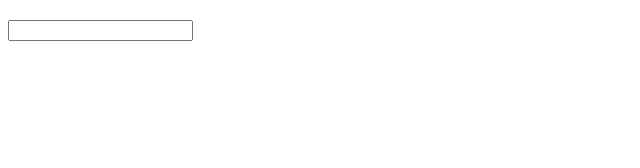
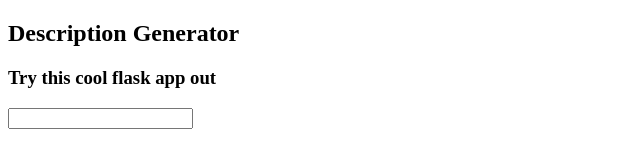
Before and after one commit to mepue-mels/etchteeemel, a website: page src/index.html in a window 1280 px wide. Shown: the whole page, without its empty margins (0-640 px from the left). Drawn offline with Linux system fonts and the light colour scheme; files that its build step writes are made by us from their sources; files whose address does not match are found by name.

Commit message:
added text under text-container

```diff
--- a/src/index.html
+++ b/src/index.html
@@ -9,8 +9,8 @@
 <body>
     <div class="container">
         <div class="text-container">
-            <h2 class="main-text"></h2>
-            <h3 class="sub-text"></h3>
+            <h2 class="main-text">Description Generator</h2>
+            <h3 class="sub-text">Try this cool flask app out</h3>
         </div>
         <div class="input-container">
             <input id="prompt-text">
```
